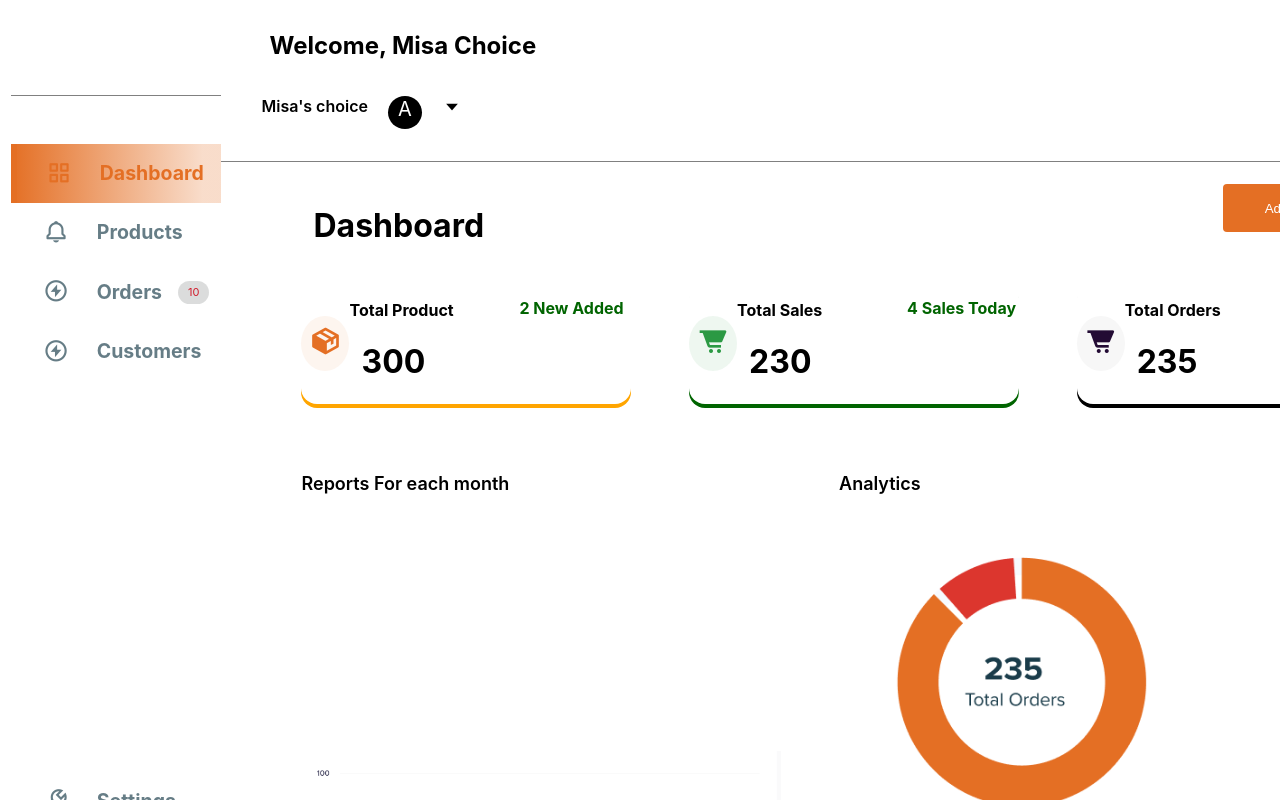
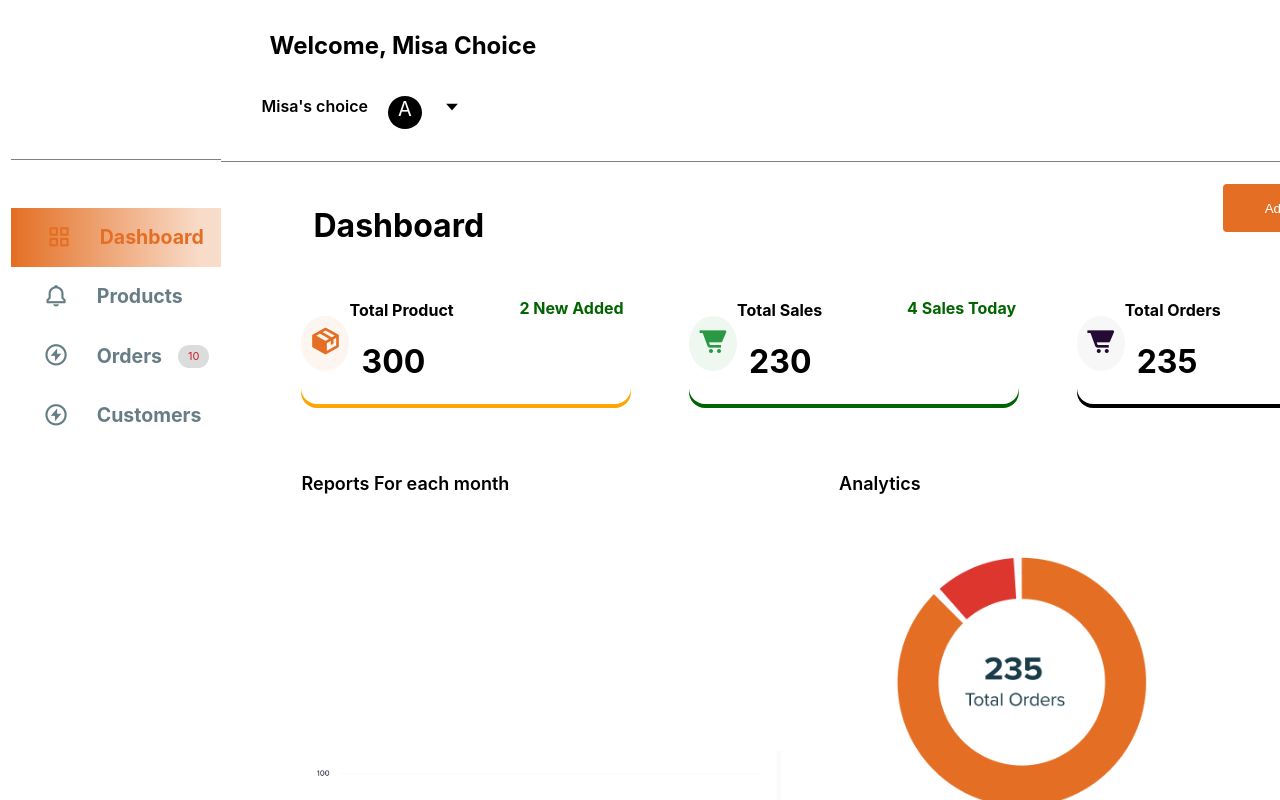
Before and after one commit to abed-obaah/react-dashboard, a React (Create React App) app: page / in a window 1280 px wide. Shown: the top 800 px of the page. Built offline with nearby package versions, Linux system fonts and the light colour scheme.

Commit message:
Update App.css

```diff
--- a/src/App.css
+++ b/src/App.css
@@ -186,7 +186,7 @@ aside .sidebar .message-count{
 
 .empty{
   background-color: #fff;
-  padding: 2rem;
+  padding: 4em;
   border-bottom: 1px solid gray;
 }
 
```
